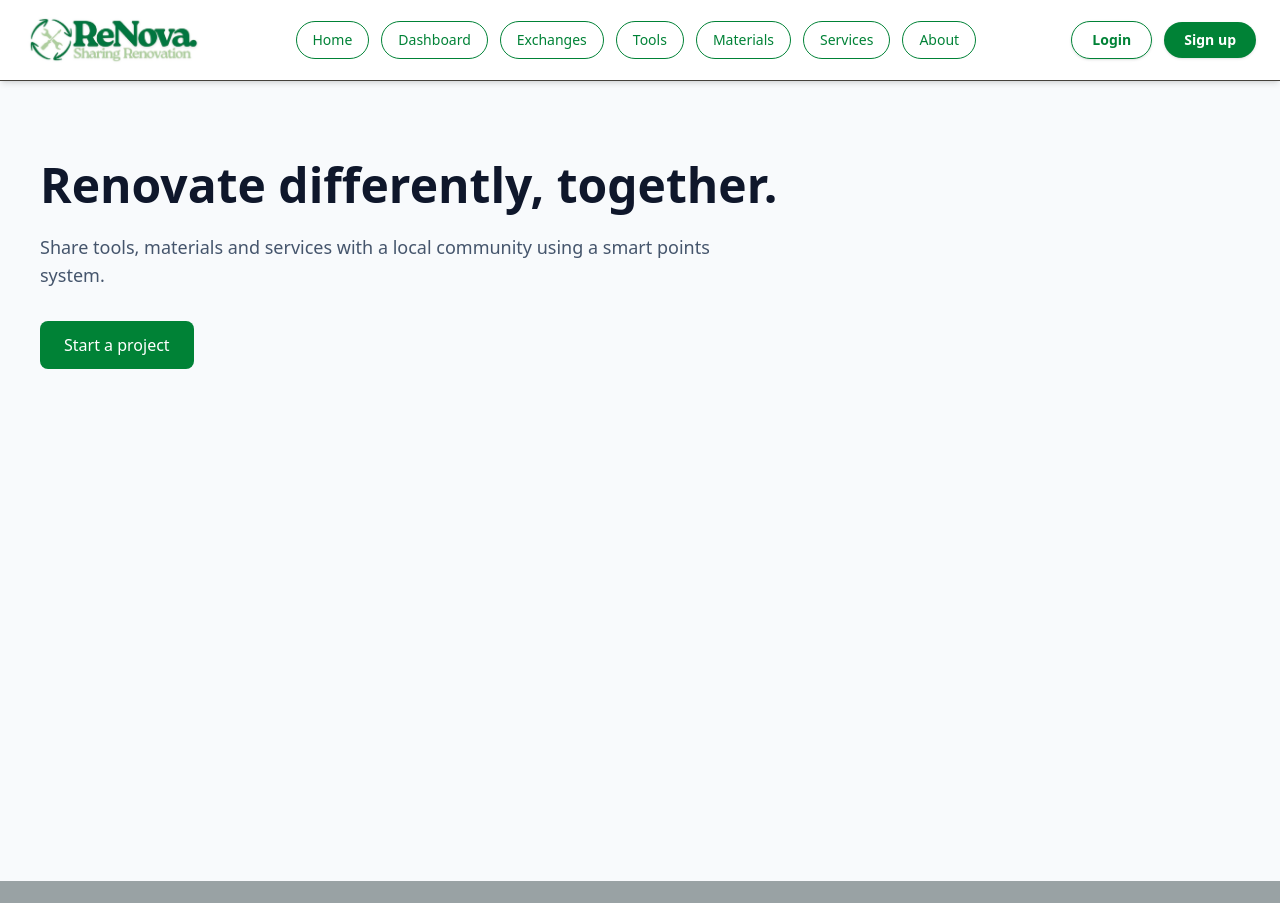
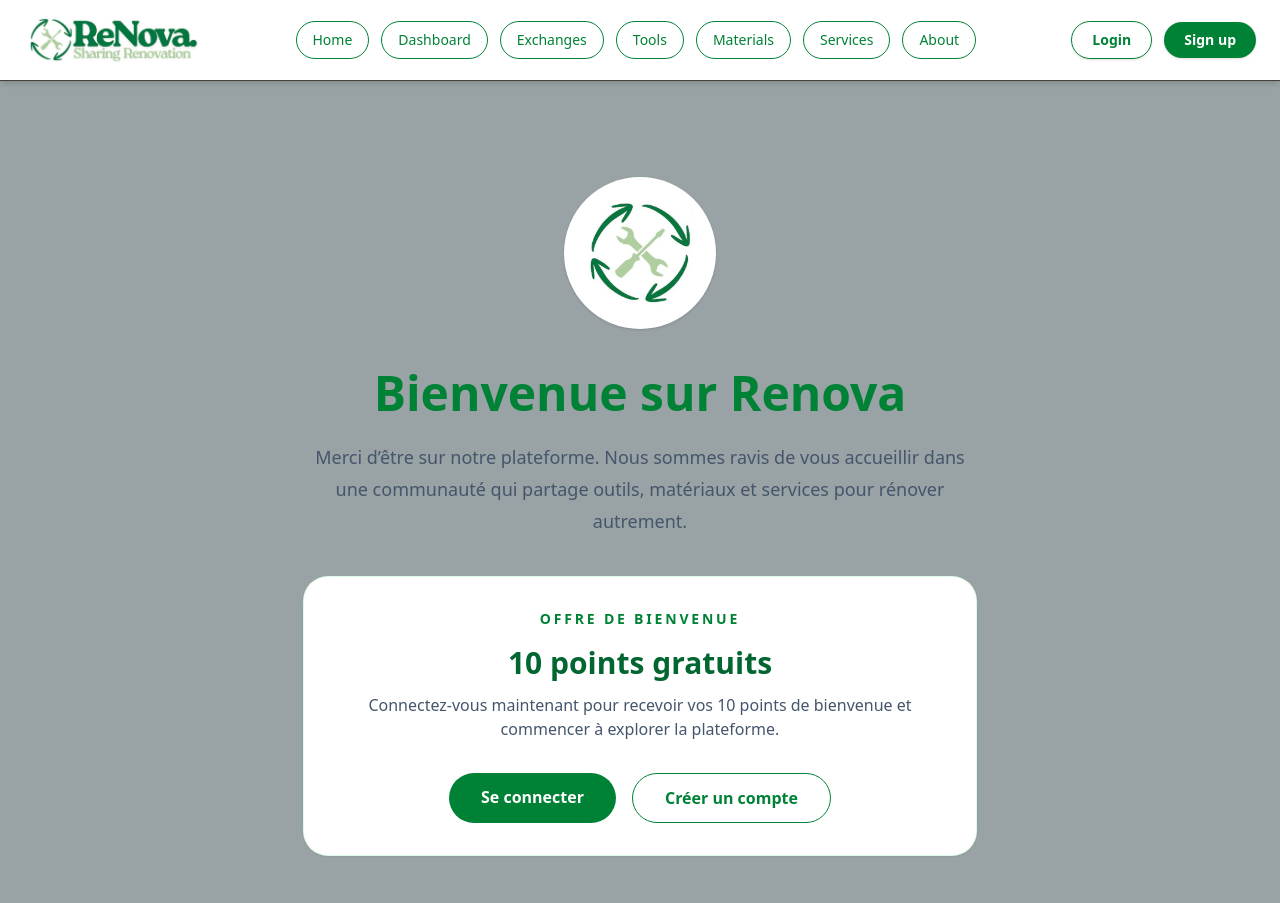
Before and after one commit to tomverstraelen2502-alt/renova, a Next.js app: page / in a window 1280 px wide. Before the commit the page ends 881 px from the top, so only its background shows below. Built offline with nearby package versions, Linux system fonts and the light colour scheme.

Commit message:
Update materials and services filters

```diff
--- a/app/materials/page.tsx
+++ b/app/materials/page.tsx
@@ -24,6 +24,7 @@ const [currentUser, setCurrentUser] = useState("Tom");
 const [searchTerm, setSearchTerm] = useState("");
 const [statusFilter, setStatusFilter] = useState("all");
 const [locationFilter, setLocationFilter] = useState("all");
+const [sortOption, setSortOption] = useState("default");
 
   const saveMaterials = (updatedMaterials: Material[]) => {
     setMaterials(updatedMaterials);
@@ -158,7 +159,7 @@ const filteredMaterials = materials.filter((material) => {
             <h1 className="mt-2 text-4xl font-bold text-green-700">
               Available materials
             </h1>
-            <div className="mb-8 grid gap-4 rounded-[24px] bg-white p-6 shadow-sm ring-1 ring-stone-200 md:grid-cols-3">
+            <div className="mb-8 grid gap-4 rounded-[24px] bg-white p-6 shadow-sm ring-1 ring-stone-200 md:grid-cols-4">
   <div>
     <label className="mb-2 block text-sm font-medium text-green-700">
       Search
@@ -205,6 +206,20 @@ const filteredMaterials = materials.filter((material) => {
       ))}
     </select>
   </div>
+  <div>
+  <label className="mb-2 block text-sm font-medium text-green-700">
+    Sort by
+  </label>
+  <select
+    value={sortOption}
+    onChange={(e) => setSortOption(e.target.value)}
+    className="w-full rounded-xl border border-stone-300 px-4 py-3 text-stone-900"
+  >
+    <option value="default">Default</option>
+    <option value="low">Points: low to high</option>
+    <option value="high">Points: high to low</option>
+  </select>
+</div>
 </div>
             <p className="mt-3 max-w-2xl text-green-700">
               Browse reusable materials shared by the Renova community.
--- a/app/page.tsx
+++ b/app/page.tsx
@@ -1,23 +1,58 @@
+import Link from "next/link";
+
 export default function Home() {
   return (
-    <main className="min-h-screen bg-slate-50 text-slate-900">
+    <main className="min-h-scree px-6 py-12">
+      <section className="mx-auto flex max-w-4xl flex-col items-center text-center pt-12">
 
+        <div className="rounded-full bg-white p-5 shadow-sm">
+          <img
+            src="/renova-icon.png"
+            alt="Renova logo"
+            className="h-28 w-28 object-contain"
+          />
+        </div>
 
-      {/* HERO */}
-      <section className="px-10 py-20">
-        <h2 className="text-5xl font-bold">
-          Renovate differently, together.
-        </h2>
+        <h1 className="mt-10 text-5xl font-bold text-green-700">
+          Bienvenue sur Renova
+        </h1>
 
-        <p className="mt-6 text-lg text-slate-600 max-w-2xl">
-          Share tools, materials and services with a local community using a smart points system.
+        <p className="mt-6 max-w-2xl text-lg leading-8 text-slate-600">
+          Merci d’être sur notre plateforme. Nous sommes ravis de vous accueillir
+          dans une communauté qui partage outils, matériaux et services pour rénover autrement.
         </p>
 
-        <button className="mt-8 bg-green-700 text-white px-6 py-3 rounded-lg">
-          Start a project
-        </button>
+        <div className="mt-10 max-w-2xl rounded-3xl bg-white px-8 py-8 shadow-sm ring-1 ring-green-100">
+          <p className="text-sm font-semibold uppercase tracking-[0.2em] text-green-700">
+            Offre de bienvenue
+          </p>
+
+          <p className="mt-4 text-3xl font-bold text-green-800">
+            10 points gratuits
+          </p>
+
+          <p className="mt-3 text-base text-slate-600">
+            Connectez-vous maintenant pour recevoir vos 10 points de bienvenue
+            et commencer à explorer la plateforme.
+          </p>
+
+          <div className="mt-8 flex flex-col justify-center gap-4 sm:flex-row">
+            <Link
+              href="/login"
+              className="rounded-full bg-green-700 px-8 py-3 font-semibold text-white transition hover:bg-green-800"
+            >
+              Se connecter
+            </Link>
+
+            <Link
+              href="/signup"
+              className="rounded-full border border-green-700 px-8 py-3 font-semibold text-green-700 transition hover:bg-green-50"
+            >
+              Créer un compte
+            </Link>
+          </div>
+        </div>
       </section>
-
     </main>
   );
 }
--- a/app/services/page.tsx
+++ b/app/services/page.tsx
@@ -24,6 +24,7 @@ export default function ServicesPage() {
   const [searchTerm, setSearchTerm] = useState("");
 const [statusFilter, setStatusFilter] = useState("all");
 const [locationFilter, setLocationFilter] = useState("all");
+const [sortOption, setSortOption] = useState("default");
 
   const saveServices = (updatedServices: Service[]) => {
     setServices(updatedServices);
@@ -127,8 +128,8 @@ const filteredServices = services.filter((service) => {
   return (
     <main className="min-h-screen px-8 py-12">
       <section className="mx-auto max-w-6xl">
-        <div className="mb-8 flex flex-col gap-4 md:flex-row md:justify-between">
-          <div>
+       <div className="mb-8 flex flex-col gap-4 md:flex-row md:items-center md:justify-between">
+                 <div>
             <p className="text-sm font-semibold uppercase tracking-widest text-green-700">
               Services
             </p>
@@ -136,7 +137,9 @@ const filteredServices = services.filter((service) => {
               Available services
             </h1>
 
-            <div className="mb-8 grid gap-4 rounded-[24px] bg-white p-6 shadow-sm ring-1 ring-stone-200 md:grid-cols-3">
+                 <div className="mb-8 grid gap-4 rounded-[24px] bg-white p-6 shadow-sm ring-1 ring-stone-200 md:grid-cols-4">
+
+  {/* SEARCH */}
   <div>
     <label className="mb-2 block text-sm font-medium text-green-700">
       Search
@@ -146,10 +149,11 @@ const filteredServices = services.filter((service) => {
       value={searchTerm}
       onChange={(e) => setSearchTerm(e.target.value)}
       placeholder="Search a service"
-      className="w-full rounded-xl border border-stone-300 px-4 py-3 text-stone-900"
+      className="w-full rounded-xl border border-stone-300 px-4 py-3 text-stone-900 outline-none focus:border-green-700"
     />
   </div>
 
+  {/* STATUS */}
   <div>
     <label className="mb-2 block text-sm font-medium text-green-700">
       Status
@@ -157,7 +161,7 @@ const filteredServices = services.filter((service) => {
     <select
       value={statusFilter}
       onChange={(e) => setStatusFilter(e.target.value)}
-      className="w-full rounded-xl border border-stone-300 px-4 py-3 text-stone-900"
+      className="w-full rounded-xl border border-stone-300 px-4 py-3 text-stone-900 outline-none focus:border-green-700"
     >
       <option value="all">All</option>
       <option value="available">Available</option>
@@ -166,6 +170,7 @@ const filteredServices = services.filter((service) => {
     </select>
   </div>
 
+  {/* LOCATION */}
   <div>
     <label className="mb-2 block text-sm font-medium text-green-700">
       Location
@@ -173,7 +178,7 @@ const filteredServices = services.filter((service) => {
     <select
       value={locationFilter}
       onChange={(e) => setLocationFilter(e.target.value)}
-      className="w-full rounded-xl border border-stone-300 px-4 py-3 text-stone-900"
+      className="w-full rounded-xl border border-stone-300 px-4 py-3 text-stone-900 outline-none focus:border-green-700"
     >
       <option value="all">All locations</option>
       {availableLocations.map((location) => (
@@ -183,6 +188,23 @@ const filteredServices = services.filter((service) => {
       ))}
     </select>
   </div>
+
+  {/* SORT */}
+  <div>
+    <label className="mb-2 block text-sm font-medium text-green-700">
+      Sort by
+    </label>
+    <select
+      value={sortOption}
+      onChange={(e) => setSortOption(e.target.value)}
+      className="w-full rounded-xl border border-stone-300 px-4 py-3 text-stone-900"
+    >
+      <option value="default">Default</option>
+      <option value="low">Points: low to high</option>
+      <option value="high">Points: high to low</option>
+    </select>
+  </div>
+
 </div>
 
             <p className="mt-3 text-green-700">
@@ -192,7 +214,7 @@ const filteredServices = services.filter((service) => {
 
          <a
             href="/add-service"
-            className="inline-flex items-center justify-center rounded-full bg-green-700 px-5 py-2 text-sm font-semibold text-white transition hover:bg-green-800"
+            className="inline-flex rounded-full bg-green-700 px-5 py-3 font-semibold text-white transition hover:bg-green-800"
             >
             Add a service
             </a>
```
Also changed, not shown: public/renova-icon.png (added).
